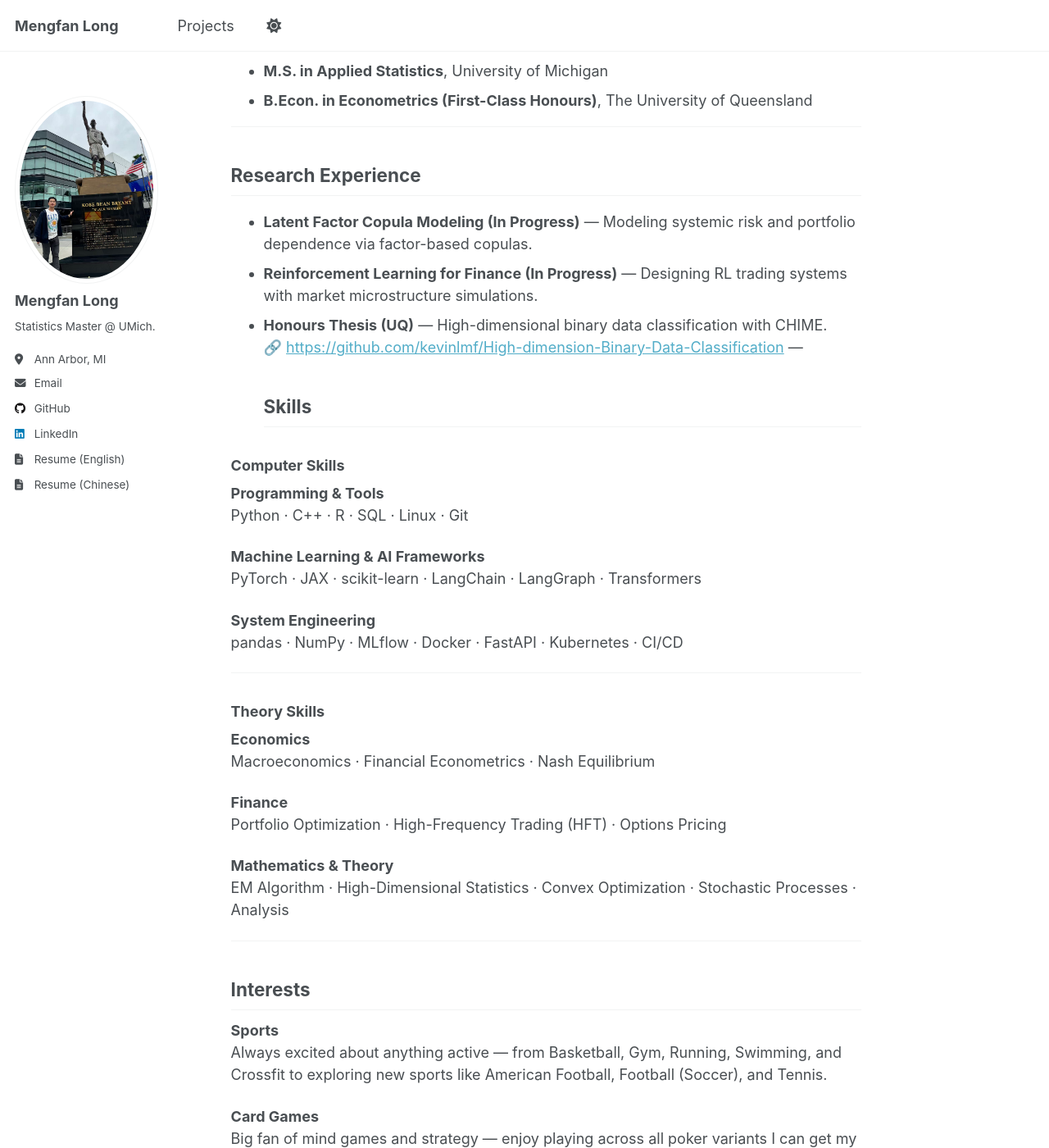
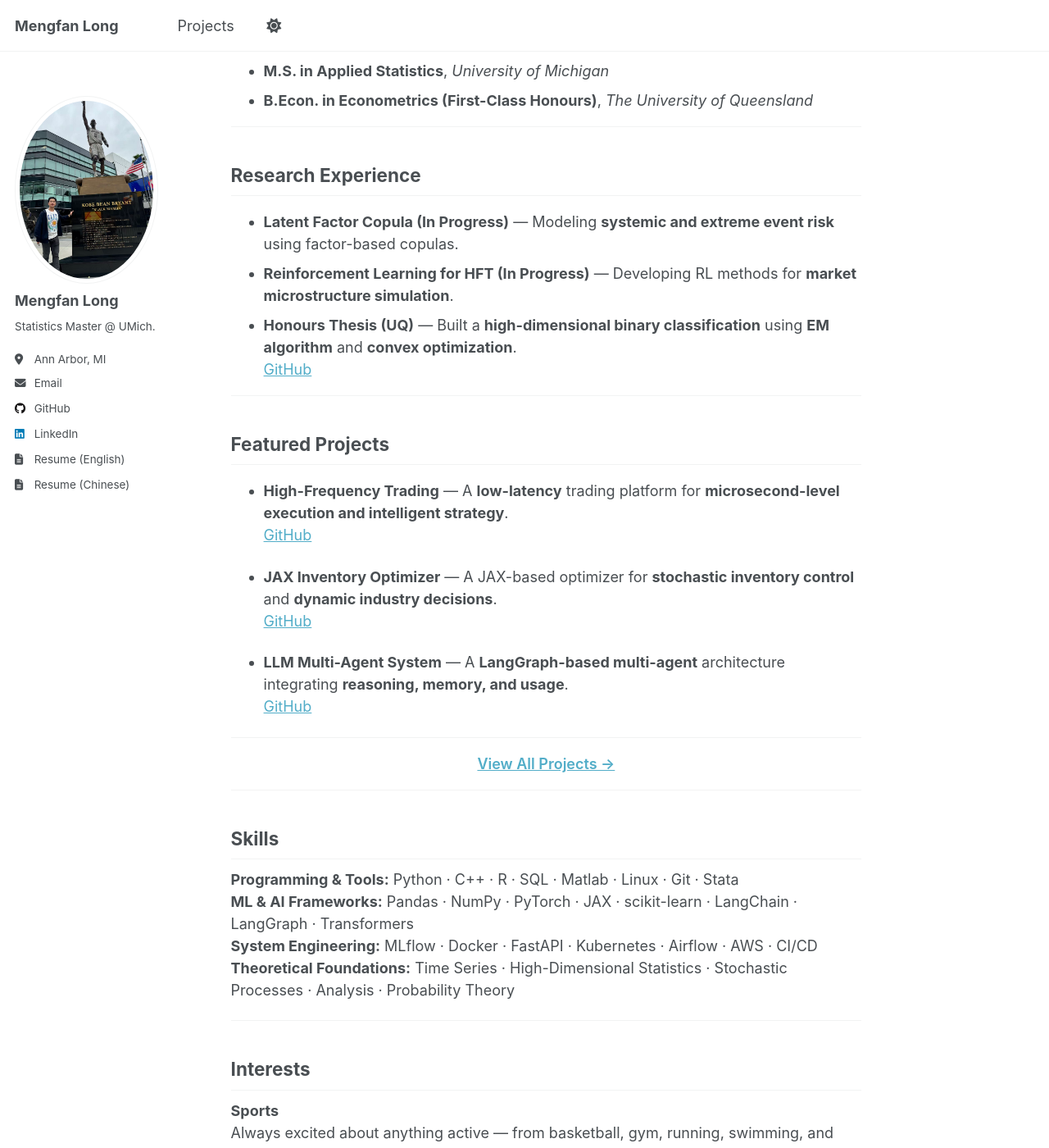
Before and after one commit to kevinlmf/kevinlmf.github.io, a Jekyll site: the page built from index.md, in a window 1280 px wide and 1400 px high, scrolled down 276 px. Shown: the whole window at 82% size. Built offline with Jekyll 4.4.1, drawn with Linux system fonts in a browser that asks for light colours; a script that is not in the unit is left out; some of the changed text lies outside the part shown.

Commit message:
Revise personal introduction and project details
Updated personal introduction and project descriptions in the index.md file.

```diff
--- a/index.md
+++ b/index.md
@@ -5,56 +5,66 @@ title: "About Me"
 author: Mengfan Long
 author_profile: true
 ---
+HI,I’m **Mengfan Long**, pursuing my M.S. in Applied Statistics at the **University of Michigan**.  I specialize in **machine learning** and **quantitative finance**, aiming to bridge **mathematical modeling** and **computational implementation** for real-world decisions.
 
-Hi, I’m **Mengfan Long**, currently pursuing my **M.S. in Applied Statistics** at the *University of Michigan*.  I enjoy bridging **mathematical modeling** with **computational implementation** to address real-world challenges, particularly in **finance**, **operations** and **sports**.
+
+
 
 ---
 
-## Education
-- **M.S. in Applied Statistics**, University of Michigan
-- **B.Econ. in Econometrics (First-Class Honours)**, The University of Queensland
-
----
-## Research Experience
-- **Latent Factor Copula Modeling (In Progress)** — Modeling systemic risk and portfolio dependence via factor-based copulas.
-- **Reinforcement Learning for Finance (In Progress)** — Designing RL trading systems with market microstructure simulations.
-- **Honours Thesis (UQ)** — High-dimensional binary data classification with CHIME.
-  🔗 <https://github.com/kevinlmf/High-dimension-Binary-Data-Classification>
----
-## Skills
-
-### Computer Skills
-
-**Programming & Tools**
-Python · C++ · R · SQL · Linux · Git
-
-**Machine Learning & AI Frameworks**
-PyTorch · JAX · scikit-learn · LangChain · LangGraph · Transformers
-
-**System Engineering**
-pandas · NumPy · MLflow · Docker · FastAPI · Kubernetes · CI/CD
+##  Education
+- **M.S. in Applied Statistics**, *University of Michigan*
+- **B.Econ. in Econometrics (First-Class Honours)**, *The University of Queensland*
 
 ---
 
-### Theory Skills
+## Research Experience
 
-**Economics**
-Macroeconomics · Financial Econometrics · Nash Equilibrium
+- **Latent Factor Copula (In Progress)** — Modeling **systemic and extreme event risk** using factor-based copulas.
+- **Reinforcement Learning for HFT (In Progress)** — Developing RL methods for **market microstructure simulation**.
+- **Honours Thesis (UQ)** — Built a **high-dimensional binary classification** using **EM algorithm** and **convex optimization**.
+  [GitHub](https://github.com/kevinlmf/High-dimension-Binary-Data-Classification)
 
-**Finance**
-Portfolio Optimization · High-Frequency Trading (HFT) · Options Pricing
-
-**Mathematics & Theory**
-EM Algorithm · High-Dimensional Statistics · Convex Optimization · Stochastic Processes · Analysis
 
 ---
+## Featured Projects
+
+- **High-Frequency Trading** — A **low-latency** trading platform for **microsecond-level execution and intelligent strategy**.
+[GitHub](https://github.com/kevinlmf/HFT_Trading_System)
+
+- **JAX Inventory Optimizer** — A JAX-based optimizer for **stochastic inventory control** and **dynamic industry decisions**.
+[GitHub](https://github.com/kevinlmf/JAX_Inventory_Optimizer)
+
+- **LLM Multi-Agent System** — A **LangGraph-based multi-agent** architecture integrating **reasoning, memory, and usage**.
+[GitHub](https://github.com/kevinlmf/Multi-Agent-LLM-System)
+
+---
+
+<div align="center">
+  <a href="https://kevinlmf.github.io/projects/" style="font-weight:600;">View All Projects →</a>
+</div>
+
+---
+
+## Skills
+
+**Programming & Tools:** Python · C++ · R · SQL · Matlab · Linux · Git · Stata
+**ML & AI Frameworks:** Pandas · NumPy · PyTorch · JAX · scikit-learn · LangChain · LangGraph · Transformers
+**System Engineering:** MLflow · Docker · FastAPI · Kubernetes · Airflow · AWS · CI/CD
+**Theoretical Foundations:** Time Series · High-Dimensional Statistics · Stochastic Processes · Analysis · Probability Theory
+
+---
+
+
 ## Interests
 
- **Sports**
-Always excited about anything active — from Basketball, Gym, Running, Swimming, and Crossfit to exploring new sports like American Football, Football (Soccer), and Tennis.
+**Sports**
+Always excited about anything active — from basketball, gym, running, swimming, and CrossFit to exploring new sports like American football, football (soccer), and tennis.
 
 **Card Games**
 Big fan of mind games and strategy — enjoy playing across all poker variants I can get my hands on.
 
 **Fun Fact**
 I actually started out in Arts and Law, before making the switch to Science and Engineering.
+
+---
```
